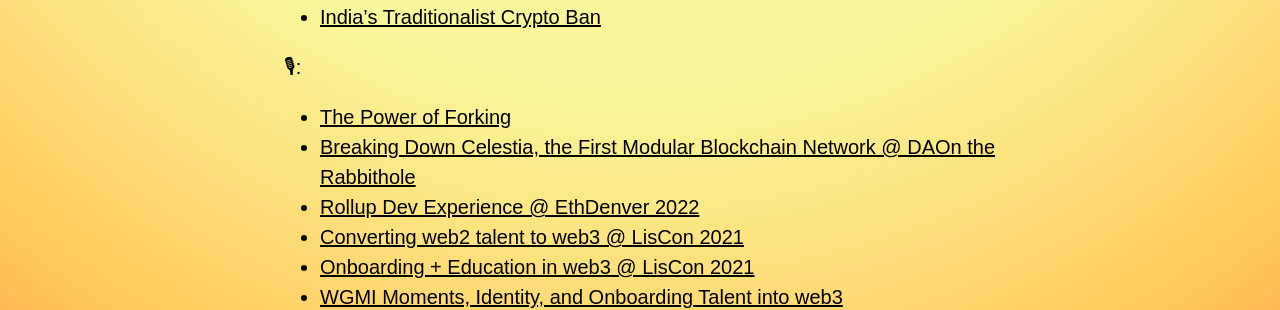
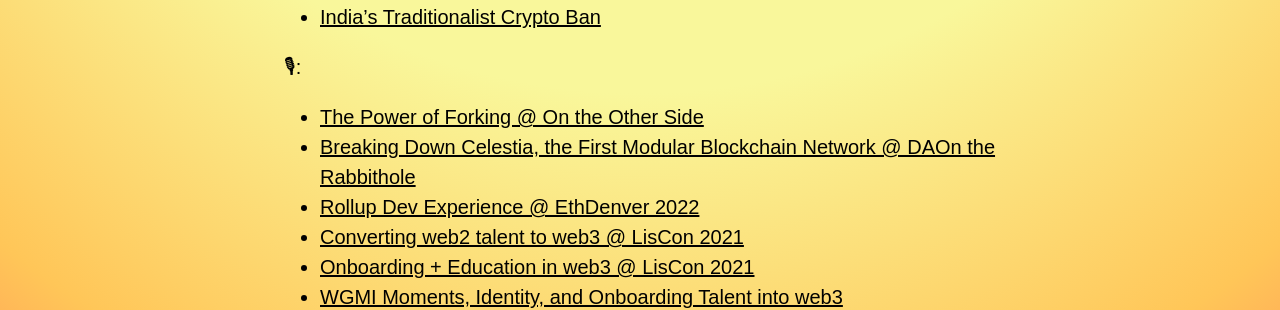
Before and after one commit to adeets-22/adeets-22.github.io, a Jekyll site: the page built from index.md, in a window 1280 px wide. Shown: the part 1531-1841 px from the top of the page. Built offline with Jekyll 4.4.1, drawn with Linux system fonts in a browser that asks for light colours.

Commit message:
Update index.md

```diff
--- a/index.md
+++ b/index.md
@@ -24,7 +24,7 @@
 - [India's Traditionalist Crypto Ban](https://thejuggernaut.com/article?id=7vkLiVyhWm5guuwTPcbTCl)
 
 🎙:
-- [The Power of Forking](https://www.othersidepod.xyz/episode/38)
+- [The Power of Forking @ On the Other Side](https://www.othersidepod.xyz/episode/38)
 - [Breaking Down Celestia, the First Modular Blockchain Network @ DAOn the Rabbithole](https://open.spotify.com/episode/3tr56vdAPMhEenDqqUguQI?si=8c96aa7062584681)
 - [Rollup Dev Experience @ EthDenver 2022](https://www.youtube.com/watch?v=Tgk7eXUCgYk)
 - [Converting web2 talent to web3 @ LisCon 2021](https://vimeo.com/showcase/8950429/video/637517315)
```
